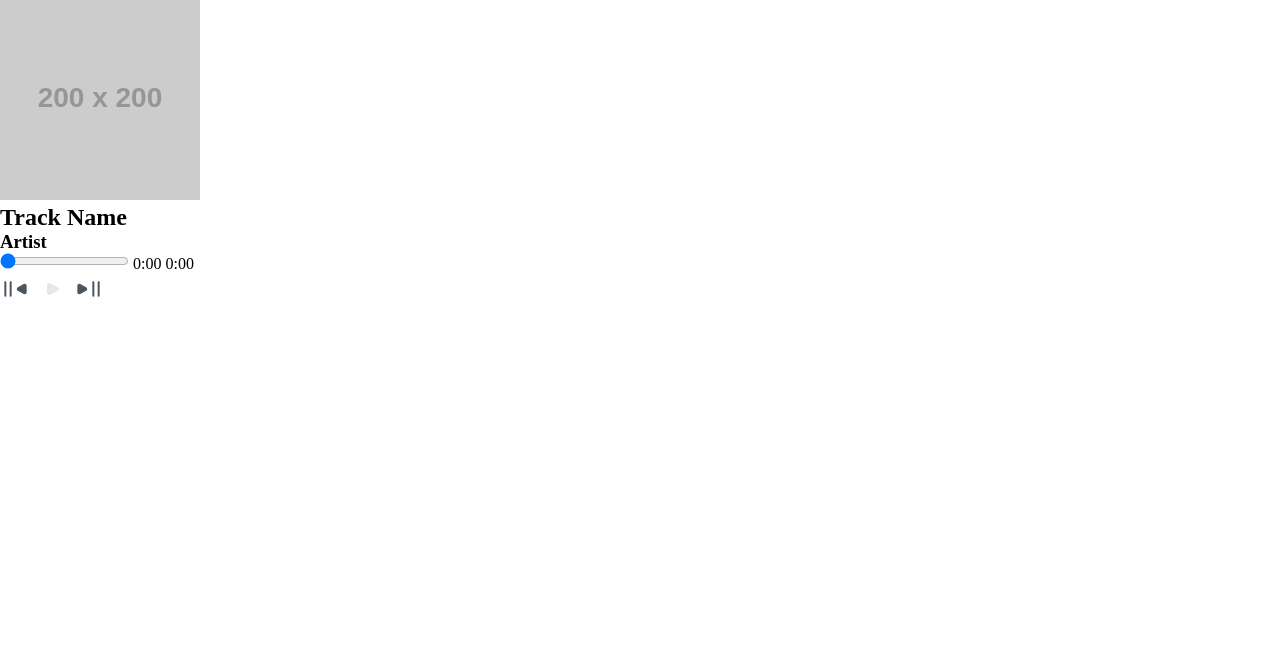
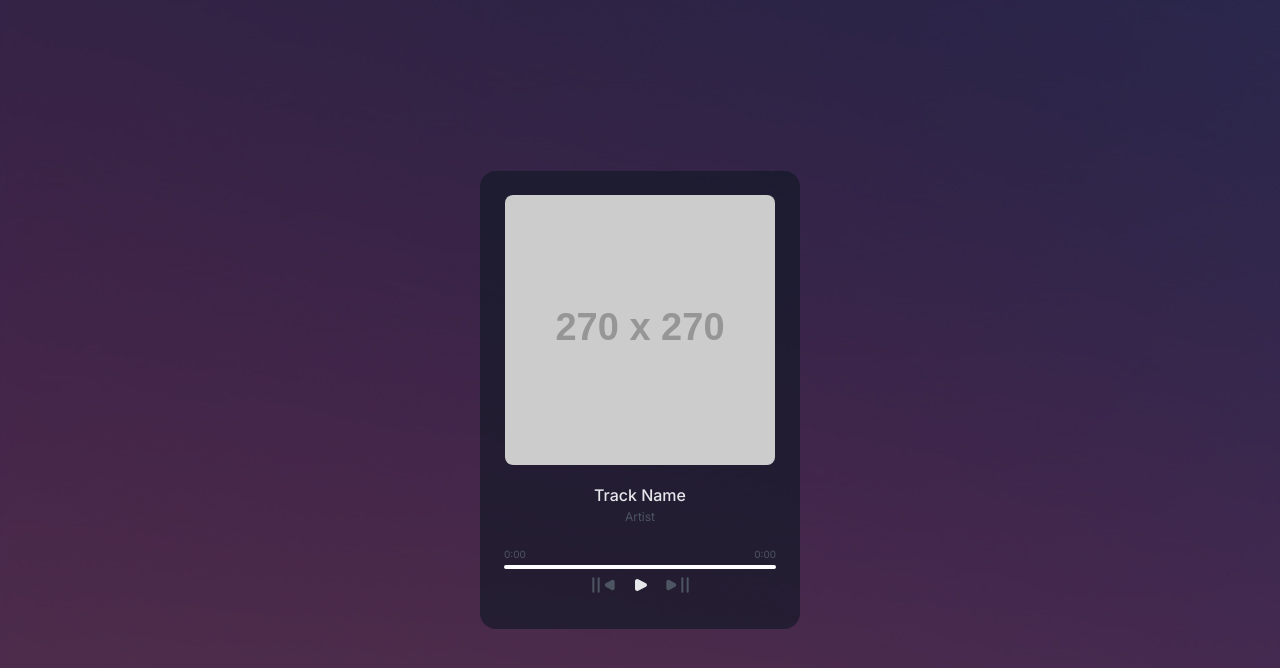
Before and after one commit to JurgisMegnis/music-player, a plain HTML site: page index.html in a window 1280 px wide. Drawn offline with Linux system fonts and the light colour scheme; placeholder pictures from the web are drawn by us.

Commit message:
Added styling to the track image, track name, artist and the timeline

```diff
--- a/index.html
+++ b/index.html
@@ -3,22 +3,25 @@
 <head>
     <meta charset="UTF-8">
     <meta name="viewport" content="width=device-width, initial-scale=1.0">
-    <title>Document</title>
+    <link rel="preconnect" href="https://fonts.googleapis.com">
+    <link rel="preconnect" href="https://fonts.gstatic.com" crossorigin>
+    <link href="https://fonts.googleapis.com/css2?family=Inter:ital,opsz,wght@0,14..32,100..900;1,14..32,100..900&display=swap" rel="stylesheet">
+    <title>Music player</title>
     <link rel="stylesheet" href="resources/styles/style.css">
 </head>
 <body>
     <div class="player">
         <div class="track-info">
-            <img src="https://placehold.co/200" alt="" class="artwork" />
+            <img src="https://placehold.co/270" alt="" class="artwork" />
             <h2 class="name">Track Name</h2>
             <h3 class="artist">Artist</h3>
             <audio id="audio-player"></audio>
         </div>
 
         <div class="seek-slider">
-            <input type="range" min="0" max="100" value="0" step="0.01" />
             <span class="current-time">0:00</span>
             <span class="duration">0:00</span>
+            <input type="range" min="0" max="100" value="0" step="0.01" />
         </div>
 
         <div class="audio-controls">
--- a/resources/styles/style.scss
+++ b/resources/styles/style.scss
@@ -1,7 +1,111 @@
+// reset
 * {
     margin: 0;
     padding: 0;
     box-sizing: border-box;
+    font-family: "Inter", serif;
+}
+
+// colors
+$primary-dark: #212936;
+$primary-light: #E5E7EB;
+$grey-100: #121826a6;
+$grey-200: #4D5562;
+$primary-accent: #C93B76;
+
+// typography
+@mixin track-name {
+    font-family: "Inter", serif;
+    font-size: 1rem;
+    font-weight: 500;
+}
+
+@mixin artist {
+    font-family: "Inter", serif;
+    font-size: .75rem;
+    font-weight: 400;
+}
+
+@mixin s-text {
+    font-family: "Inter", serif;
+    font-size: .625rem;
+    font-weight: 400;
+}
+
+body {
+    min-height: 100svh;
+    display: grid;
+    place-items: center;
+    background-image: url(../images/bg.jpg);
+}
+
+.player {
+    width: 90%;
+    max-width: 320px;
+    display: grid;
+    align-items: center;
+    text-align: center;
+    background-color: $grey-100;
+    padding: 24px;
+    border-radius: 16px;
+
+    .track-info {
+        img {
+            border-radius: 8px;
+            margin-bottom: 1rem;
+        }
+
+        h2 {
+            @include track-name();
+            color: $primary-light;
+            margin-bottom: .25rem;
+        }
+
+        h3 {
+            @include artist();
+            color: $grey-200;
+            margin-bottom: 1.5rem;
+        }
+    }
+
+    .seek-slider {
+        display: flex;
+        justify-content: space-between;
+        flex-wrap: wrap;
+
+        input {
+            appearance: none;
+            width: 100%;
+            height: 4px;
+            border-radius: 4px;
+            outline: none;
+            cursor: pointer;
+            overflow: hidden;
+
+        }
+
+        // firefox
+        input::-moz-range-thumb {
+            appearance: none;
+            width: 0;
+            height: 0;
+            box-shadow: calc(-1 * 360px) 0 0 360px $primary-accent;
+        }
+
+        // webkit
+        input::-webkit-slider-thumb {
+            -webkit-appearance: none;
+            width: 0;
+            height: 0;
+            box-shadow: calc(-1 * 360px) 0 0 360px $primary-accent;
+        }
+
+        span {
+            @include s-text();
+            color: $grey-200;
+            margin-bottom: .3rem;
+            user-select: none;
+        }
     }
 
     .audio-controls {
@@ -40,3 +144,4 @@
             }
         }
     }
+}
```
Also changed, not shown: resources/styles/style.css, 1 other file. Lines whose indentation alone changed are shown as unchanged.
